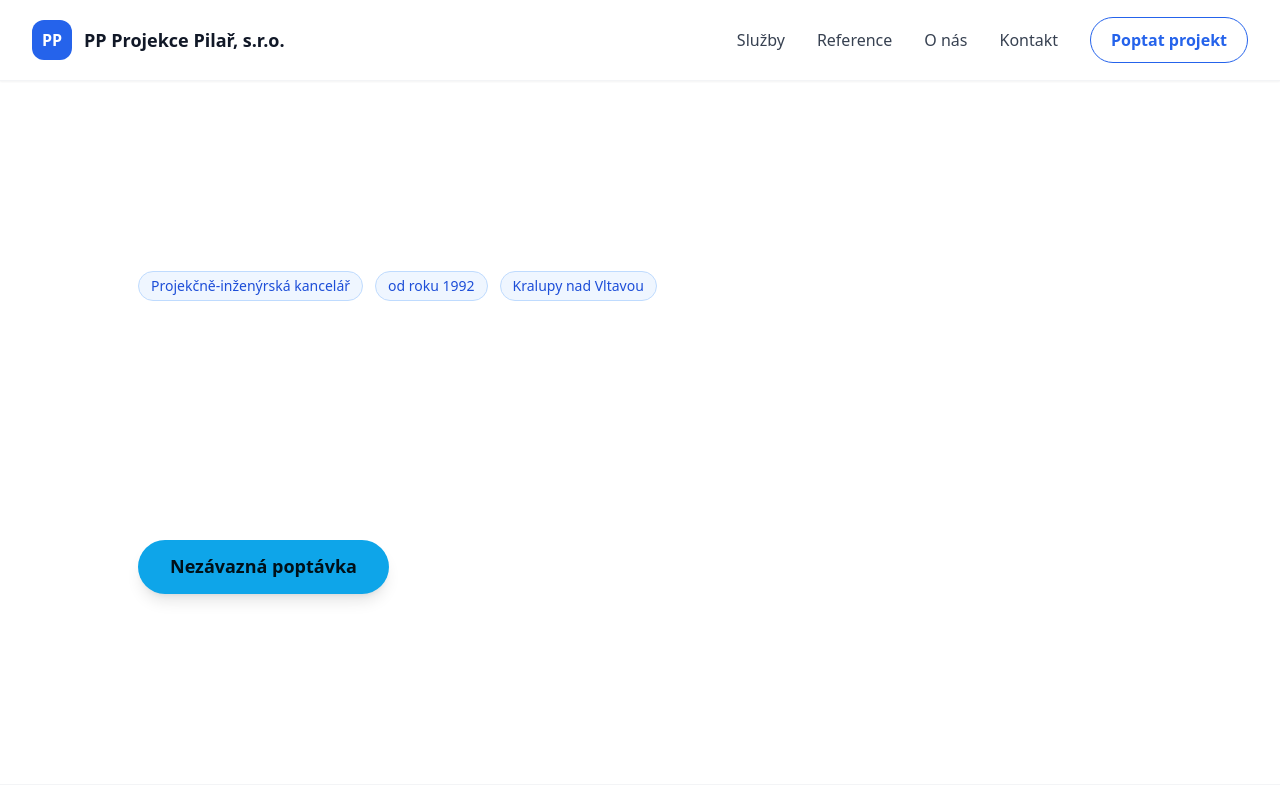
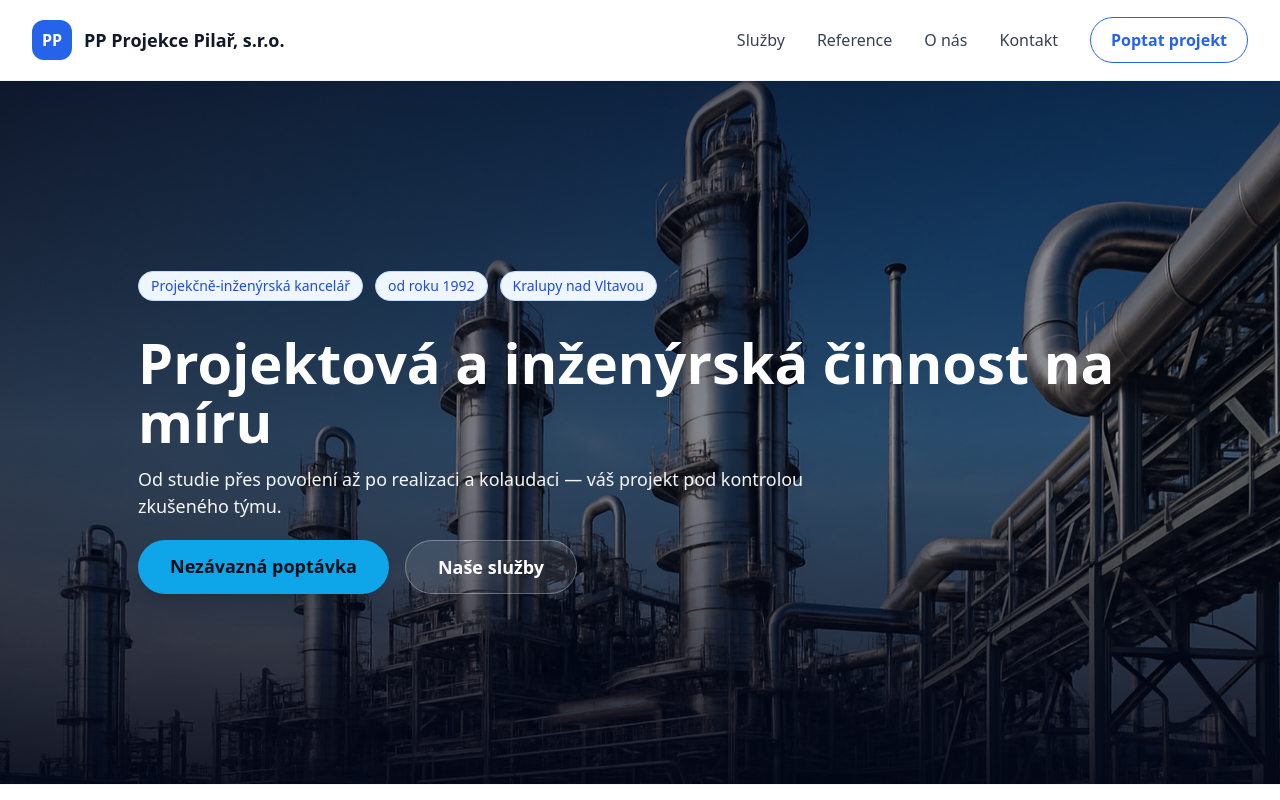
Before and after one commit to kkti/projektuj, a React (Vite) app: page / in a window 1280 px wide. Shown: the top 800 px of the page. Built offline with nearby package versions, Linux system fonts and the light colour scheme.

Commit message:
chore(ts): add vite types to fix import.meta.env

```diff
--- a/src/App.tsx
+++ b/src/App.tsx
@@ -1,40 +1,9 @@
 import React from "react";
 
-// (Volitelné) Ilustrace – ponechávám pro případné další použití
-const HeroIllustration = () => (
-  <svg viewBox="0 0 960 420" className="w-full h-64 md:h-80" role="img" aria-label="Ilustrace: projektant nad výkresem">
-    <defs>
-      <linearGradient id="bg" x1="0" y1="0" x2="0" y2="1">
-        <stop offset="0%" stopColor="#F8FAFC" />
-        <stop offset="100%" stopColor="#FFFFFF" />
-      </linearGradient>
-    </defs>
-    <rect width="960" height="420" fill="url(#bg)" />
-    {/* desk */}
-    <rect x="60" y="300" width="840" height="30" rx="8" fill="#E5E7EB" />
-    {/* blueprint */}
-    <rect x="120" y="160" width="420" height="110" rx="10" fill="#E0F2FE" stroke="#38BDF8" />
-    <g stroke="#0EA5E9" strokeWidth="3" fill="none">
-      <rect x="150" y="185" width="120" height="60" rx="6" />
-      <line x1="290" y1="195" x2="500" y2="195" />
-      <line x1="290" y1="215" x2="500" y2="215" />
-      <line x1="290" y1="235" x2="460" y2="235" />
-    </g>
-    {/* character */}
-    <circle cx="720" cy="150" r="42" fill="#1F2937" />
-    <rect x="650" y="190" width="140" height="80" rx="16" fill="#111827" />
-    <rect x="665" y="205" width="110" height="50" rx="10" fill="#2563EB" />
-    {/* crane silhouette */}
-    <g stroke="#94A3B8" strokeWidth="3" fill="none">
-      <line x1="540" y1="120" x2="540" y2="70" />
-      <line x1="540" y1="70" x2="840" y2="70" />
-      <line x1="840" y1="70" x2="820" y2="90" />
-      <line x1="820" y1="90" x2="680" y2="90" />
-      <line x1="680" y1="90" x2="680" y2="140" />
-    </g>
-  </svg>
-);
+/** DŮLEŽITÉ: BASE zaručí správnou cestu k obrázkům na GitHub Pages (/projektuj/) */
+const BASE = import.meta.env.BASE_URL; // např. "/projektuj/"
 
+/* --- Ikonky / ilustrace pro sekce --- */
 const ServiceIconDoc = () => (
   <svg viewBox="0 0 80 80" className="w-12 h-12" aria-hidden="true">
     <rect x="12" y="10" width="48" height="60" rx="8" fill="#E0F2FE" stroke="#0EA5E9"/>
@@ -82,7 +51,6 @@ const ReferenceThumb = () => (
   </svg>
 );
 
-// Badge
 function Badge({ children }: { children: React.ReactNode }) {
   return (
     <span className="inline-flex items-center rounded-full border border-blue-200 px-3 py-1 text-sm text-blue-700 bg-blue-50">
@@ -94,7 +62,7 @@ function Badge({ children }: { children: React.ReactNode }) {
 export default function App() {
   return (
     <div className="min-h-screen bg-white text-gray-900">
-      {/* Header */}
+      {/* Sticky header */}
       <header className="sticky top-0 z-50 bg-white/80 backdrop-blur border-b border-gray-100 shadow-sm">
         <div className="mx-auto max-w-7xl px-6 lg:px-8">
           <div className="flex h-20 items-center justify-between">
@@ -113,32 +81,27 @@ export default function App() {
         </div>
       </header>
 
-      {/* Hero — INDUSTRIAL BACKGROUND (obrázky v /public) */}
+      {/* HERO s průmyslovým pozadím z /public (BASE zajistí /projektuj/) */}
       <section className="relative grid min-h-[72vh] md:min-h-[88vh] place-items-center overflow-hidden text-white border-b border-gray-100">
-        {/* Background image + overlays */}
-        <div aria-hidden className="absolute inset-0 -z-10">
+        {/* Pozadí (z-index 0) */}
+        <div aria-hidden className="absolute inset-0 z-0">
           <div
             className="absolute inset-0 will-change-transform scale-[1.02]"
             style={{
-              backgroundImage: `
-                image-set(
-                  url("/hero-industrial-1280.webp") 1x,
-                  url("/hero-industrial-1920.webp") 1.5x,
-                  url("/hero-industrial-3200.webp") 2x
-                )
-              `,
+              // jednoduchá a spolehlivá varianta – jedna fotka
+              backgroundImage: `url("${BASE}hero-industrial-1920.webp")`,
+              // až budeš chtít, můžeš přepnout na image-set s BASE (viz README v chatu)
               backgroundSize: "cover",
               backgroundPosition: "center right",
             }}
           />
-          {/* horní jemný barevný závoj pro čitelnost */}
+          {/* barevné závoje kvůli čitelnosti */}
           <div className="absolute inset-0 bg-gradient-to-br from-[#020617D9] via-[#02061780] to-[#02061759]" />
-          {/* spodní ztmavení pro hladký přechod do obsahu */}
           <div className="absolute inset-0 bg-gradient-to-b from-transparent via-transparent to-[#020617D9]" />
         </div>
 
-        {/* Content */}
-        <div className="w-[min(1100px,92vw)] p-6 md:p-12 grid gap-3 md:gap-4">
+        {/* Obsah (z-index 10) */}
+        <div className="relative z-10 w-[min(1100px,92vw)] p-6 md:p-12 grid gap-3 md:gap-4">
           <div className="flex flex-wrap items-center gap-3 mb-4">
             <Badge>Projekčně-inženýrská kancelář</Badge>
             <Badge>od roku 1992</Badge>
@@ -164,7 +127,7 @@ export default function App() {
         </div>
       </section>
 
-      {/* Services */}
+      {/* SLUŽBY */}
       <section id="sluzby" className="mx-auto max-w-7xl px-6 lg:px-8 py-20">
         <div className="grid lg:grid-cols-3 gap-10 items-start">
           <div className="lg:col-span-1">
@@ -204,7 +167,7 @@ export default function App() {
         </div>
       </section>
 
-      {/* References */}
+      {/* REFERENCE */}
       <section id="reference" className="border-y border-gray-200 bg-gray-50">
         <div className="mx-auto max-w-7xl px-6 lg:px-8 py-20">
           <div className="flex items-end justify-between gap-6">
@@ -249,7 +212,7 @@ export default function App() {
         </div>
       </section>
 
-      {/* About */}
+      {/* O NÁS */}
       <section id="o-nas" className="mx-auto max-w-7xl px-6 lg:px-8 py-20">
         <div className="grid lg:grid-cols-2 gap-12 items-start">
           <div>
@@ -308,7 +271,7 @@ export default function App() {
         </div>
       </section>
 
-      {/* Contact */}
+      {/* FOOTER */}
       <footer id="kontakt" className="border-t border-gray-200">
         <div className="mx-auto max-w-7xl px-6 lg:px-8 py-12 grid md:grid-cols-3 gap-8">
           <div>
```
Also changed, not shown: src/vite-env.d.ts (added, +13 -0 lines), tsconfig.json (+7 -12 lines), vite.config.ts (+5 -5 lines), 4 other files (tests, documents, lock files or other folders).
